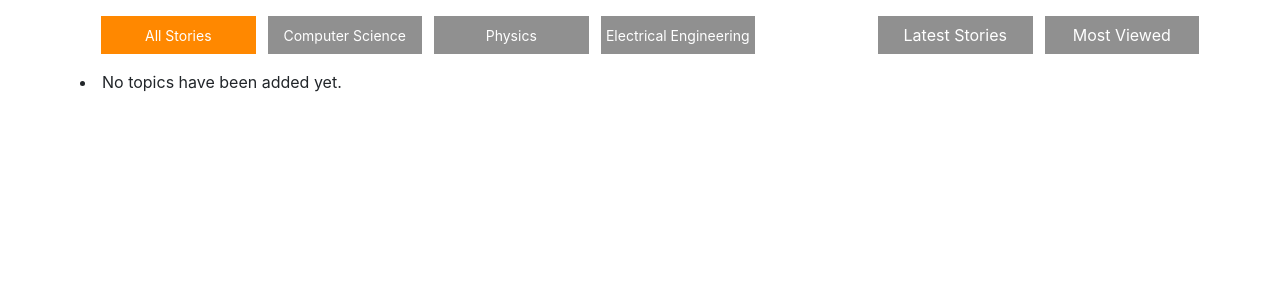
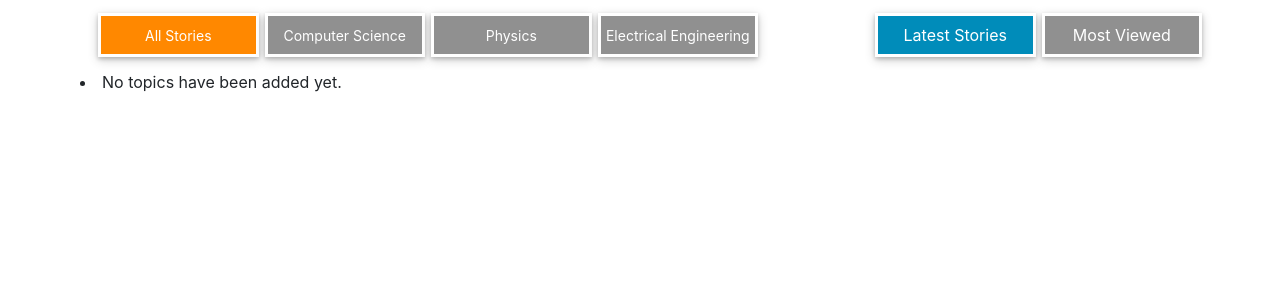
Before and after one commit to zhenxianglin/ResearchStory, a Django app: page /story/ in a window 1280 px wide. Shown: the part 56-356 px from the top of the page. Run offline with Django 3.2, Linux system fonts and the light colour scheme; data that the repository does not hold is empty; some libraries are stand-ins or nearby versions.

Commit message:
Merge branch 'front-end' of https://github.com/blastxiaol/ResearchStory into front-end
 Conflicts:
	Story/views.py

```diff
--- a/templates/story.html
+++ b/templates/story.html
@@ -4,7 +4,6 @@
     <style type="text/css">
 
         div.content {
-            background: #ffffff;
             padding-left: 10px;
             padding-right: 10px;
         }
@@ -28,6 +27,7 @@
         }
 
         div.column {
+            box-shadow: 0 4px 8px 0 rgba(0, 0, 0, 0.2), 0 6px 20px 0 rgba(0, 0, 0, 0.19);
             float: left;
             width: 510px;
             height: 200px;
@@ -80,10 +80,10 @@
         }
 
         div.top_item {
+
             width: 15%;
             height: 50px;
             float: left;
-            background: white;
             text-align: center;
             padding:3px;
         }
@@ -92,7 +92,6 @@
             width: 10%;
             height: 50px;
             float: left;
-            background: white;
             text-align: center;
             padding:5px;
         }
@@ -111,6 +110,7 @@
         }
 
         .button2 {
+            box-shadow: 0 2px 4px 0 rgba(0, 0, 0, 0.2), 0 3px 10px 0 rgba(0, 0, 0, 0.19);
             background= #909090;
             border-color: #008CBA;
             border: solid;
@@ -125,6 +125,7 @@
         }
 
         .button1 {
+            box-shadow: 0 2px 4px 0 rgba(0, 0, 0, 0.2), 0 3px 10px 0 rgba(0, 0, 0, 0.19);
             background= #909090;
             border-color: #ff8800;
             border: solid;
@@ -203,7 +204,7 @@
                 document.getElementById("2").style.background = "#909090";
                 document.getElementById("3").style.background = "#909090";
                 document.getElementById("4").style.background = "#909090";
-                document.getElementById("5").style.background = "#909090";
+                document.getElementById("5").style.background = "#008CBA";
                 document.getElementById("6").style.background = "#909090";
 
                 var d = getSort();
@@ -211,6 +212,7 @@
                     document.getElementById("5").style.background = "#008CBA";
                 }
                 if(d == 'hot') {
+                    document.getElementById("5").style.background = "#909090";
                     document.getElementById("6").style.background = "#008CBA";
                 }
 
```
